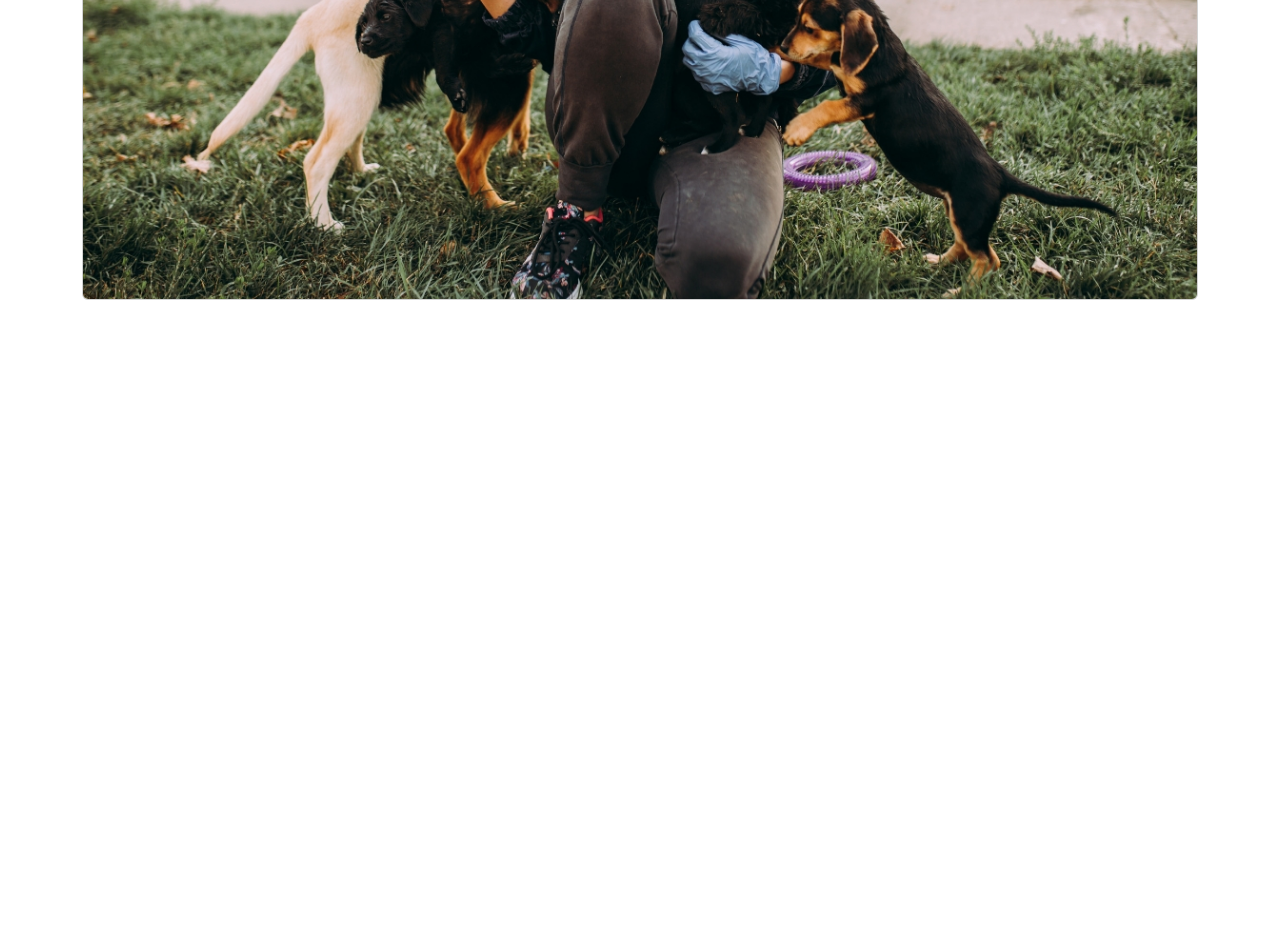
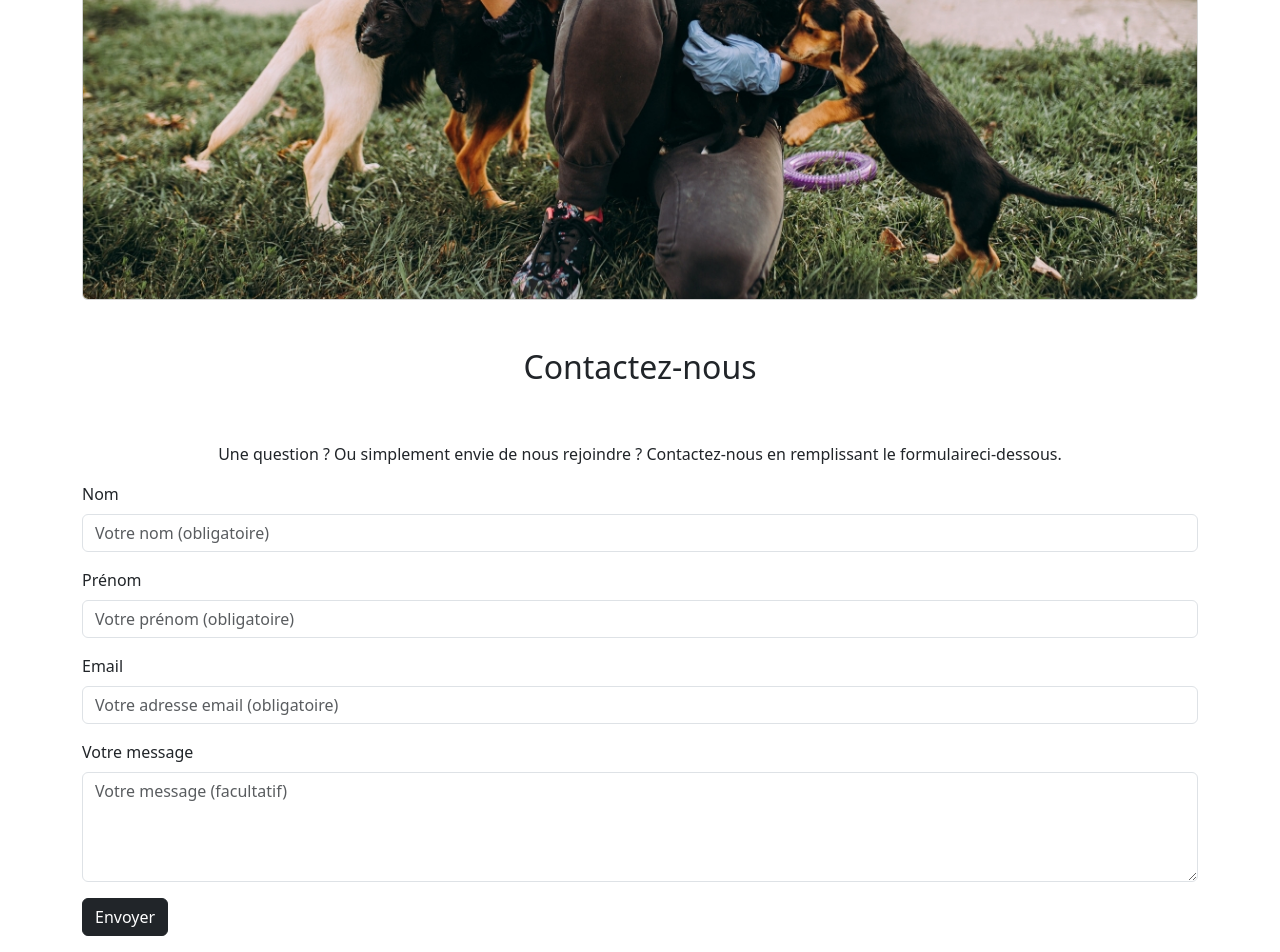
Before and after one commit to kieran33/EvaluationStudiHTMLCSS, a plain HTML site: page index.html in a window 1280 px wide. Shown: the part 1607-2559 px from the top of the page. Before the commit the page ends 1907 px from the top, so only its background shows below. Drawn offline with nearby package versions, Linux system fonts and the light colour scheme.

Commit message:
Ajout section contact

```diff
--- a/index.html
+++ b/index.html
@@ -35,7 +35,7 @@
                                 <a class="nav-link" href="#sectionDon">Faire un don</a>
                             </li>
                             <li class="nav-item">
-                                <a class="nav-link" href="#">Contact</a>
+                                <a class="nav-link" href="#contact">Contact</a>
                             </li>
                             <li class="nav-item">
                                 <a class="nav-link" href="#">Nos prochains événements</a>
@@ -171,5 +171,41 @@
                     </div>
                 </div>
         </section>
+
+        <footer id="contact">
+            <div class="container">
+                <h2 class="p-5 text-center">Contactez-nous</h2>
+                <p class="text-center">Une question ? Ou simplement envie de nous rejoindre ? Contactez-nous en remplissant le
+                    formulaireci-dessous.
+                </p>
+                <form action="">
+                    <div class="row">
+                        <div class="col-12 mb-3">
+                            <label for="votreNom" class="form-label">Nom</label>
+                            <input type="text" class="form-control" id="votreNom" placeholder="Votre nom (obligatoire)"
+                                required>
+                        </div>
+                        <div class="col-12 mb-3">
+                            <label for="votrePrenom" class="form-label">Prénom</label>
+                            <input type="text" class="form-control" id="votrePrenom"
+                                placeholder="Votre prénom (obligatoire)" required>
+                        </div>
+                        <div class="col-12 mb-3">
+                            <label for="votreEmail" class="form-label">Email</label>
+                            <input type="email" class="form-control" id="votreEmail"
+                                placeholder="Votre adresse email (obligatoire)" required>
+                        </div>
+                        <div class="col-12 mb-3">
+                            <label for="message" class="form-label">Votre message</label>
+                            <textarea class="form-control" id="message" rows="4"
+                                placeholder="Votre message (facultatif)"></textarea>
+                        </div>
+                        <div class="col-12 mb-3">
+                            <button class="btn btn-dark" type="submit">Envoyer</button>
+                        </div>
+                    </div>
+                </form>
+            </div>
+        </footer>
     </body>
 </html>
```
